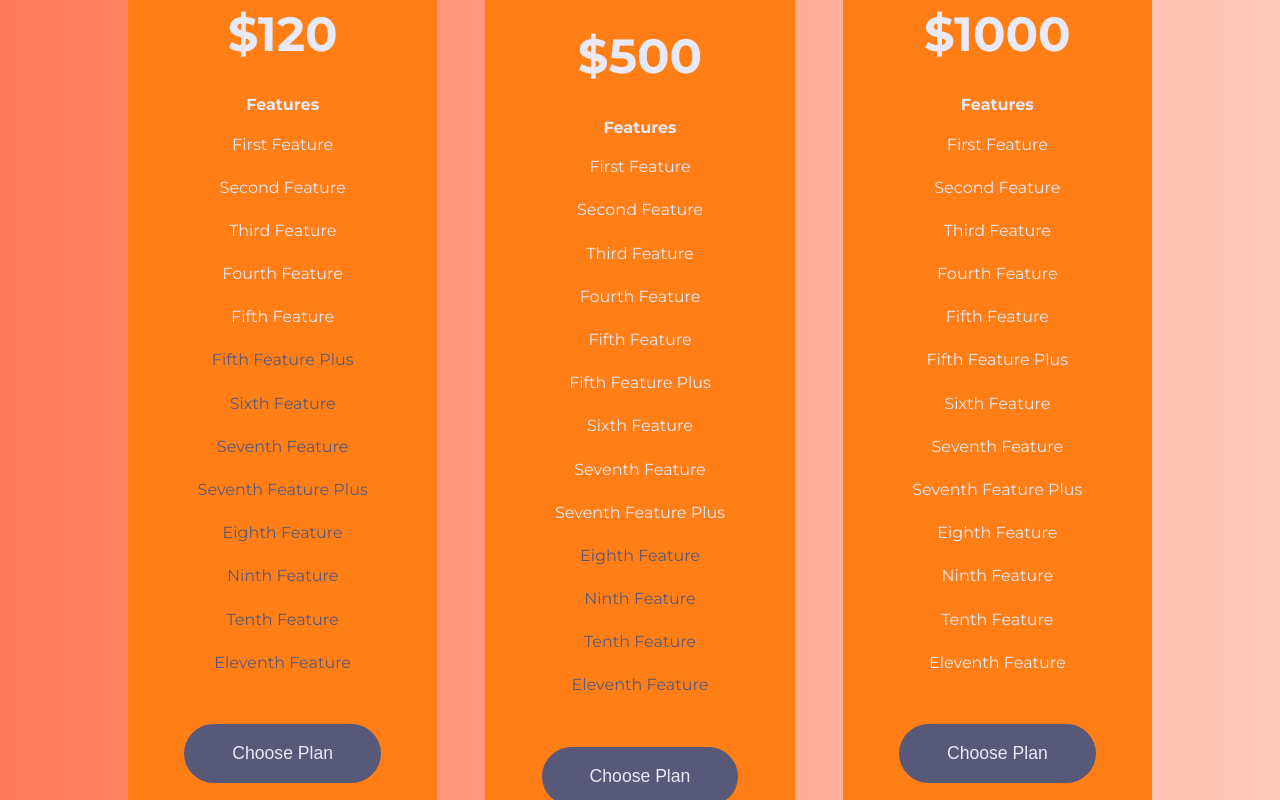
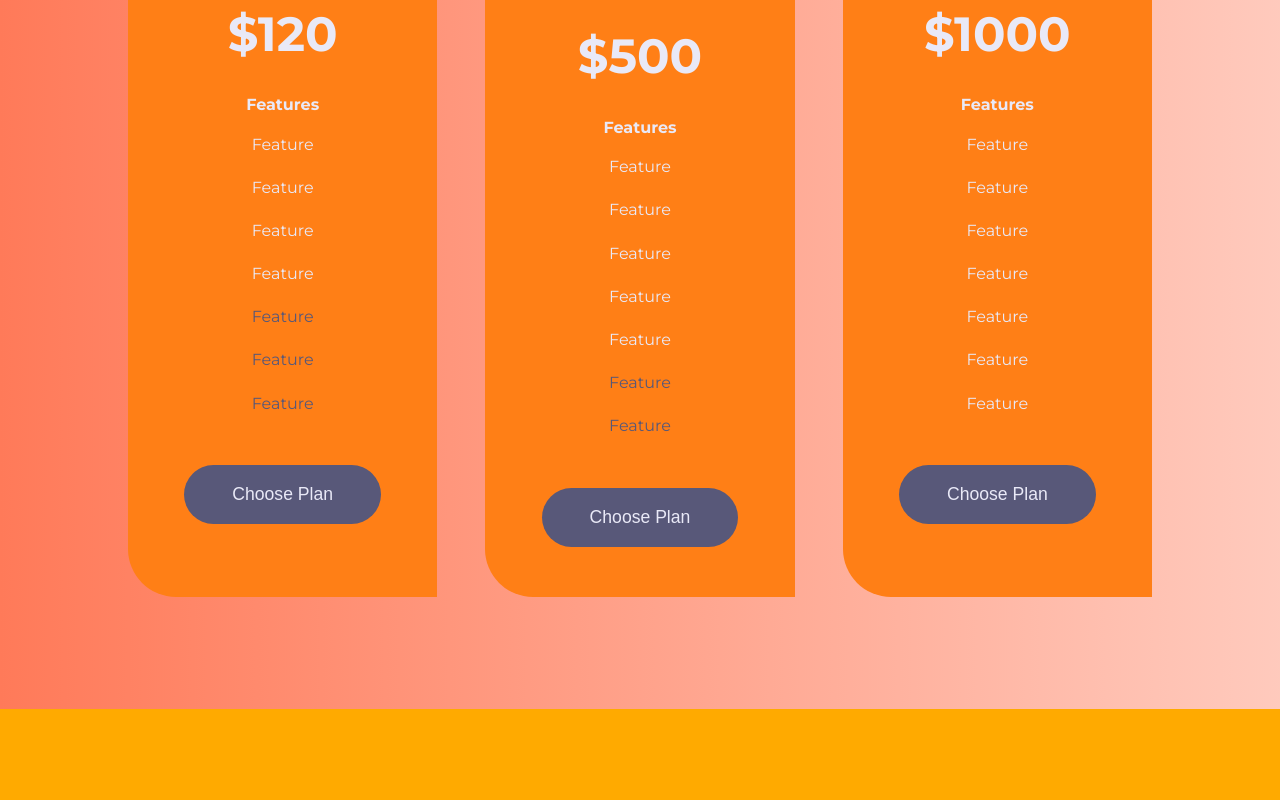
Before and after one commit to Lakshya123-cyber/UASGPt2., a React (Create React App) app: page /plans in a window 1280 px wide. Shown: the part 800-1600 px from the top of the page. Built offline with nearby package versions, Linux system fonts and the light colour scheme.

Commit message:
changed data

```diff
--- a/src/data.js
+++ b/src/data.js
@@ -18,7 +18,7 @@ export const links = [
     path: "/members",
   },
   {
-    name: "MemberShip",
+    name: "Membership",
     path: "/plans",
   },
   {
@@ -174,19 +174,13 @@ export const plans = [
     desc: "This package is perfect for beginners who need constant help",
     price: 120,
     features: [
-      { feature: "First Feature", available: true },
-      { feature: "Second Feature", available: true },
-      { feature: "Third Feature", available: true },
-      { feature: "Fourth Feature", available: true },
-      { feature: "Fifth Feature", available: true },
-      { feature: "Fifth Feature Plus", available: false },
-      { feature: "Sixth Feature", available: false },
-      { feature: "Seventh Feature", available: false },
-      { feature: "Seventh Feature Plus", available: false },
-      { feature: "Eighth Feature", available: false },
-      { feature: "Ninth Feature", available: false },
-      { feature: "Tenth Feature", available: false },
-      { feature: "Eleventh Feature", available: false },
+      { feature: "Feature", available: true },
+      { feature: "Feature", available: true },
+      { feature: "Feature", available: true },
+      { feature: "Feature", available: true },
+      { feature: "Feature", available: false },
+      { feature: "Feature", available: false },
+      { feature: "Feature", available: false },
     ],
   },
   {
@@ -195,19 +189,13 @@ export const plans = [
     desc: "This is the perfect package for beginners who know what their doing",
     price: 500,
     features: [
-      { feature: "First Feature", available: true },
-      { feature: "Second Feature", available: true },
-      { feature: "Third Feature", available: true },
-      { feature: "Fourth Feature", available: true },
-      { feature: "Fifth Feature", available: true },
-      { feature: "Fifth Feature Plus", available: true },
-      { feature: "Sixth Feature", available: true },
-      { feature: "Seventh Feature", available: true },
-      { feature: "Seventh Feature Plus", available: true },
-      { feature: "Eighth Feature", available: false },
-      { feature: "Ninth Feature", available: false },
-      { feature: "Tenth Feature", available: false },
-      { feature: "Eleventh Feature", available: false },
+      { feature: "Feature", available: true },
+      { feature: "Feature", available: true },
+      { feature: "Feature", available: true },
+      { feature: "Feature", available: true },
+      { feature: "Feature", available: true },
+      { feature: "Feature", available: false },
+      { feature: "Feature", available: false },
     ],
   },
   {
@@ -216,19 +204,13 @@ export const plans = [
     desc: "This package is perfect for busy people who need home service",
     price: 1000,
     features: [
-      { feature: "First Feature", available: true },
-      { feature: "Second Feature", available: true },
-      { feature: "Third Feature", available: true },
-      { feature: "Fourth Feature", available: true },
-      { feature: "Fifth Feature", available: true },
-      { feature: "Fifth Feature Plus", available: true },
-      { feature: "Sixth Feature", available: true },
-      { feature: "Seventh Feature", available: true },
-      { feature: "Seventh Feature Plus", available: true },
-      { feature: "Eighth Feature", available: true },
-      { feature: "Ninth Feature", available: true },
-      { feature: "Tenth Feature", available: true },
-      { feature: "Eleventh Feature", available: true },
+      { feature: "Feature", available: true },
+      { feature: "Feature", available: true },
+      { feature: "Feature", available: true },
+      { feature: "Feature", available: true },
+      { feature: "Feature", available: true },
+      { feature: "Feature", available: true },
+      { feature: "Feature", available: true },
     ],
   },
 ];
```
